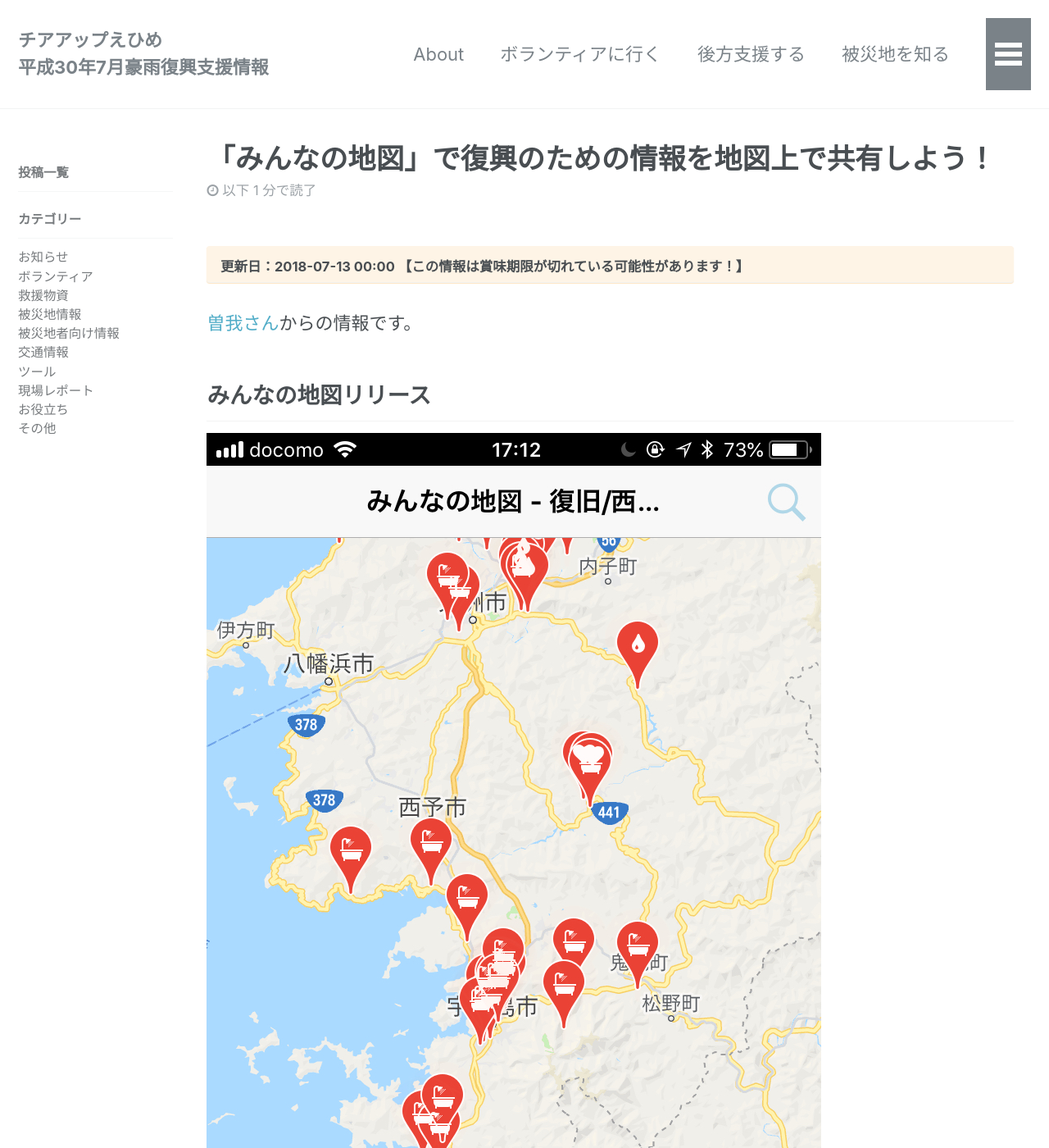
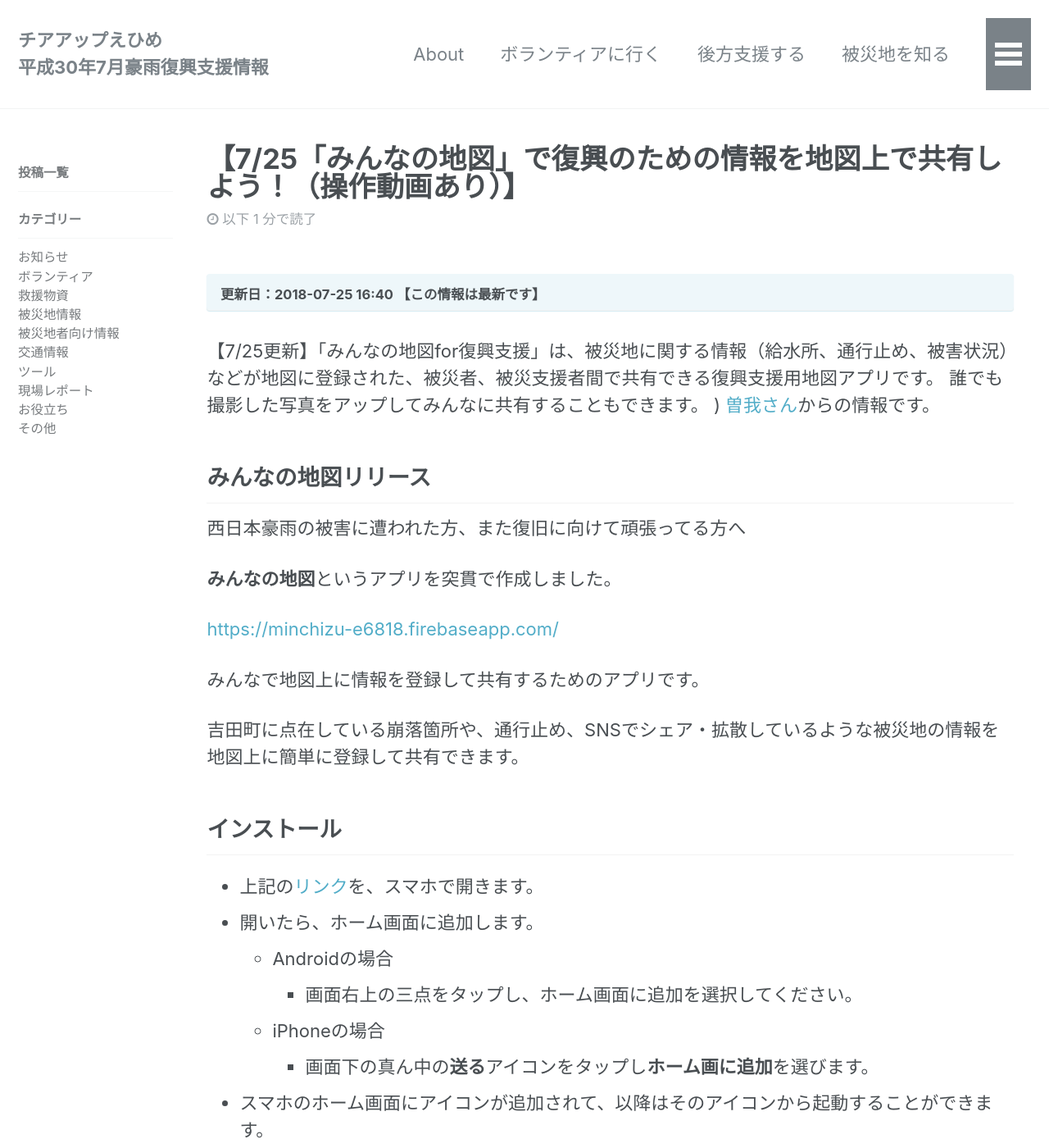
Before and after one commit to cheerup-ehime/cheerup-ehime.github.io, a Jekyll site: the page built from _posts/2018-07-13-minnanochizu-release.md, in a window 1280 px wide and 1400 px high. Shown: the whole window at 82% size. Built offline with Jekyll 4.4.1, drawn with Linux system fonts in a browser that asks for light colours; comment, search, counter and statistics services are not loaded; some of the changed text lies outside the part shown.

Commit message:
操作動画追加

```diff
--- a/_posts/2018-07-13-minnanochizu-release.md
+++ b/_posts/2018-07-13-minnanochizu-release.md
@@ -1,17 +1,18 @@
 ---
-title: 「みんなの地図」で復興のための情報を地図上で共有しよう！
+title: 【7/25「みんなの地図」で復興のための情報を地図上で共有しよう！（操作動画あり）】
 category:
     - ツール
 tag:
-    - みんな地図
+    - みんなの地図
     - 情報共有
-
+date: 2018-07-13 16:39:58 +0900
+last_modified_at: 2018-07-25 16:40:09 +0900
 ---
+【7/25更新】「みんなの地図for復興支援」は、被災地に関する情報（給水所、通行止め、被害状況）などが地図に登録された、被災者、被災支援者間で共有できる復興支援用地図アプリです。 誰でも撮影した写真をアップしてみんなに共有することもできます。
+)
 [曽我さん](https://www.facebook.com/hitomi.soga/posts/1727138100705740)からの情報です。
 
 ## みんなの地図リリース
-
-![みんなの地図](/assets/images/minnanochizu.jpeg)
 
 西日本豪雨の被害に遭われた方、また復旧に向けて頑張ってる方へ
 
@@ -21,6 +22,7 @@
 
 みんなで地図上に情報を登録して共有するためのアプリです。
 
+吉田町に点在している崩落箇所や、通行止め、SNSでシェア・拡散しているような被災地の情報を地図上に簡単に登録して共有できます。
 
 ## インストール
 
@@ -32,7 +34,17 @@
         - 画面下の真ん中の**送る**アイコンをタップし**ホーム画に追加**を選びます。
 - スマホのホーム画面にアイコンが追加されて、以降はそのアイコンから起動することができます。
 
-## 使い方
+## 使い方（動画）
+
+### 情報を絞り込む＆Googleマップに表示する
+
+{% include video id="ecRk9kJXd2k" provider="youtube" %}
+
+### 写真を元に被害状況を地図に登録する
+
+{% include video id="EmyP9pZn6Co" provider="youtube" %}
+
+## 使い方（テキスト）
 
 - 登録したい箇所の写真をスマホで撮影します
     - 位置情報が写真に埋め込まれていることが前提です。もし設定で解除している場合は位置情報を追加するように設定してください
```
